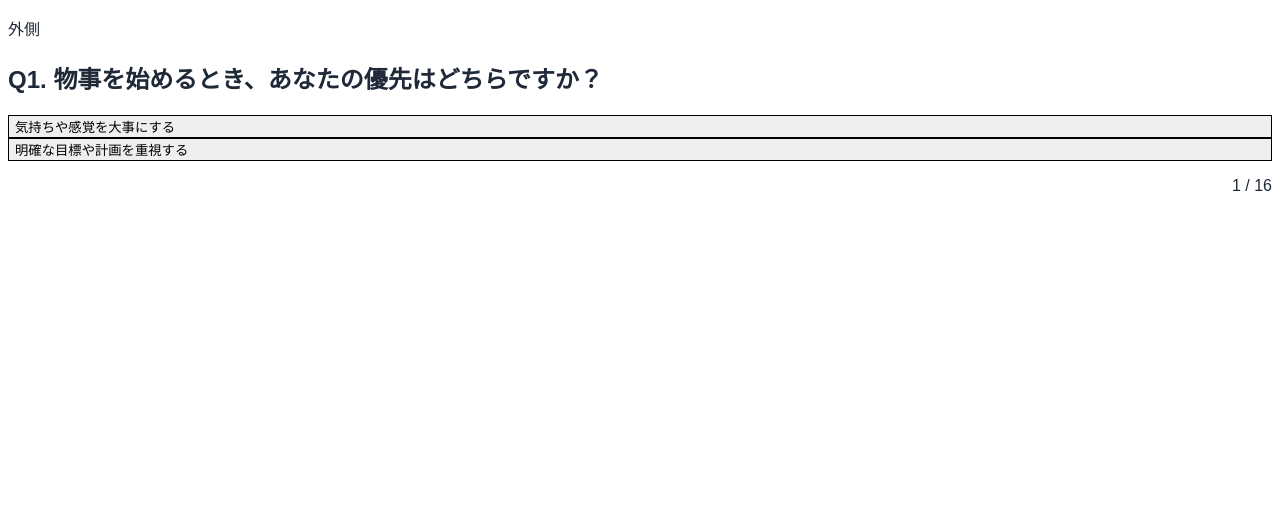
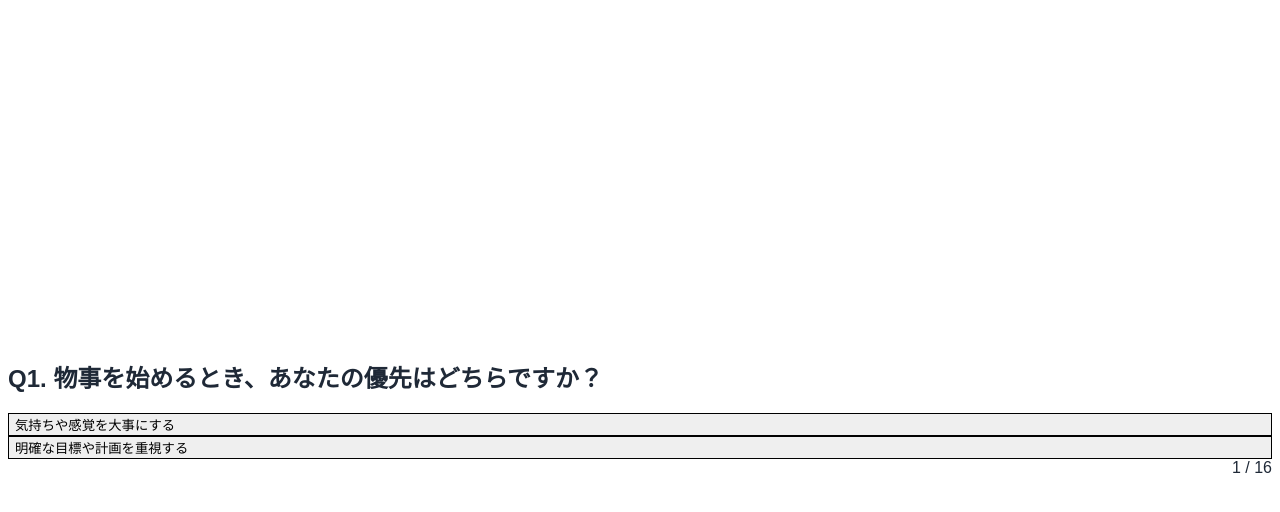
Before and after one commit to HIROYOKOKI/evae-diagnosis-api-next, a Next.js app: page /diagnosis in a window 1280 px wide. Shown: the top 512 px of the page. Built offline with nearby package versions, Linux system fonts and the light colour scheme.

Commit message:
Update diagnosis.tsx

```diff
--- a/pages/diagnosis.tsx
+++ b/pages/diagnosis.tsx
@@ -28,9 +28,13 @@ export default function DiagnosisPage() {
 
   if (finished) {
     return (
-      <div className="p-6 max-w-xl mx-auto">
-        <h2 className="text-xl font-bold mb-4">診断結果</h2>
-        <pre className="bg-gray-100 p-4 rounded">{JSON.stringify(score, null, 2)}</pre>
+      <div className="min-h-screen flex items-center justify-center bg-white px-4 py-12">
+        <div className="max-w-xl w-full text-center">
+          <h2 className="text-2xl font-bold mb-4 tracking-tight">診断結果</h2>
+          <pre className="bg-gray-100 p-6 rounded-xl text-left text-sm font-mono shadow-inner">
+            {JSON.stringify(score, null, 2)}
+          </pre>
+        </div>
       </div>
     );
   }
@@ -38,23 +42,28 @@ export default function DiagnosisPage() {
   const q = questions[current];
 
   return (
-    <div className="p-6 max-w-xl mx-auto">
-      <div className="mb-6">
-        <p className="text-sm text-gray-500">{q.category}</p>
-        <h2 className="text-lg font-semibold mb-4">Q{q.id}. {q.text}</h2>
-        <div className="space-y-3">
+    <div className="min-h-screen flex items-center justify-center bg-white px-4 py-12">
+      <div className="max-w-xl w-full">
+        <div className="mb-8">
+          <h2 className="text-xl font-semibold mb-6 leading-relaxed tracking-tight">
+            Q{q.id}. {q.text}
+          </h2>
+          <div className="space-y-4">
             {q.options.map((opt, index) => (
               <button
                 key={index}
                 onClick={() => handleSelect(opt.structure)}
-              className="block w-full px-4 py-3 border rounded-lg text-left hover:bg-gray-50 transition"
+                className="block w-full px-6 py-4 bg-white border border-gray-300 rounded-2xl text-left shadow-sm hover:bg-gray-50 transition font-medium"
               >
                 {opt.text}
               </button>
             ))}
           </div>
         </div>
-      <p className="text-sm text-gray-400 text-right">{current + 1} / {questions.length}</p>
+        <div className="text-sm text-gray-400 text-right">
+          {current + 1} / {questions.length}
+        </div>
+      </div>
     </div>
   );
 }
```
Lines whose indentation alone changed are shown as unchanged.
